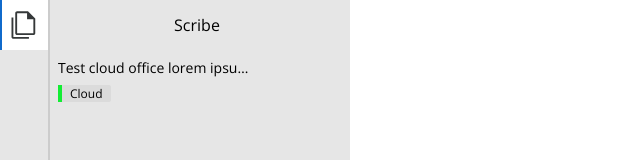
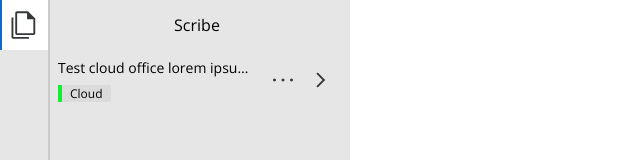
Before and after one commit to crisosron/scribe, a Next.js app in the folder scribe-frontend/: page / in a window 1280 px wide. Shown: the top 160 px of the page, without its empty margins (0-640 px from the left). Built offline with nearby package versions, Linux system fonts and the light colour scheme.

Commit message:
Adjust icons on office item options

```diff
--- a/scribe-frontend/components/sidebar/content/office-item.tsx
+++ b/scribe-frontend/components/sidebar/content/office-item.tsx
@@ -18,7 +18,7 @@
   const [hovered, setHovered] = useState(false);
   const [opened, setOpened] = useState(false);
   const [contextMenuOpened, setContextMenuOpened] = useState(false);
-  const { sidebarWidth } = useSidebarContext();
+  const { sidebarWidth, showSidebar } = useSidebarContext();
 
   const toggleHover = () => {
     if (hovered) setContextMenuOpened(false);
@@ -58,7 +58,7 @@
     );
   };
 
-  const renderHoverOptions = () => {
+  const renderOptions = () => {
     const HOVER_OPTION_CLASSNAMES =
       "hover:bg-white-250 dark:hover:bg-white-700 rounded-sm transition";
     return (
@@ -67,7 +67,7 @@
           onClick={handleContextMenuClicked}
           className={`${HOVER_OPTION_CLASSNAMES} mr-2`}
         >
-          <DotMenuIcon className="dark:fill-white-100" />
+          <DotMenuIcon />
           <AnimatePresence>
             {contextMenuOpened && (
               <ContextMenu
@@ -79,12 +79,11 @@
         </div>
         <div className={`${HOVER_OPTION_CLASSNAMES}`}>
           <ExpandIcon
-            className={classNames(
-              "dark:fill-white-100 rotate-[270deg] transition",
-              {
-                "rotate-[360deg]": opened,
-              }
-            )}
+            className={classNames({
+              "transition rotate-[270deg]": showSidebar,
+              "rotate-[360deg]": opened,
+              "transform-none": !showSidebar,
+            })}
           />
         </div>
       </div>
@@ -117,7 +116,9 @@
           </div>
           <div className="text-xs">{renderTypeTag()}</div>
         </div>
-        <div>{hovered && renderHoverOptions()}</div>
+        <div className="whitespace-nowrap overflow-hidden">
+          {renderOptions()}
+        </div>
       </div>
       <AnimatePresence>{opened && <DocumentBar />}</AnimatePresence>
     </>
```
